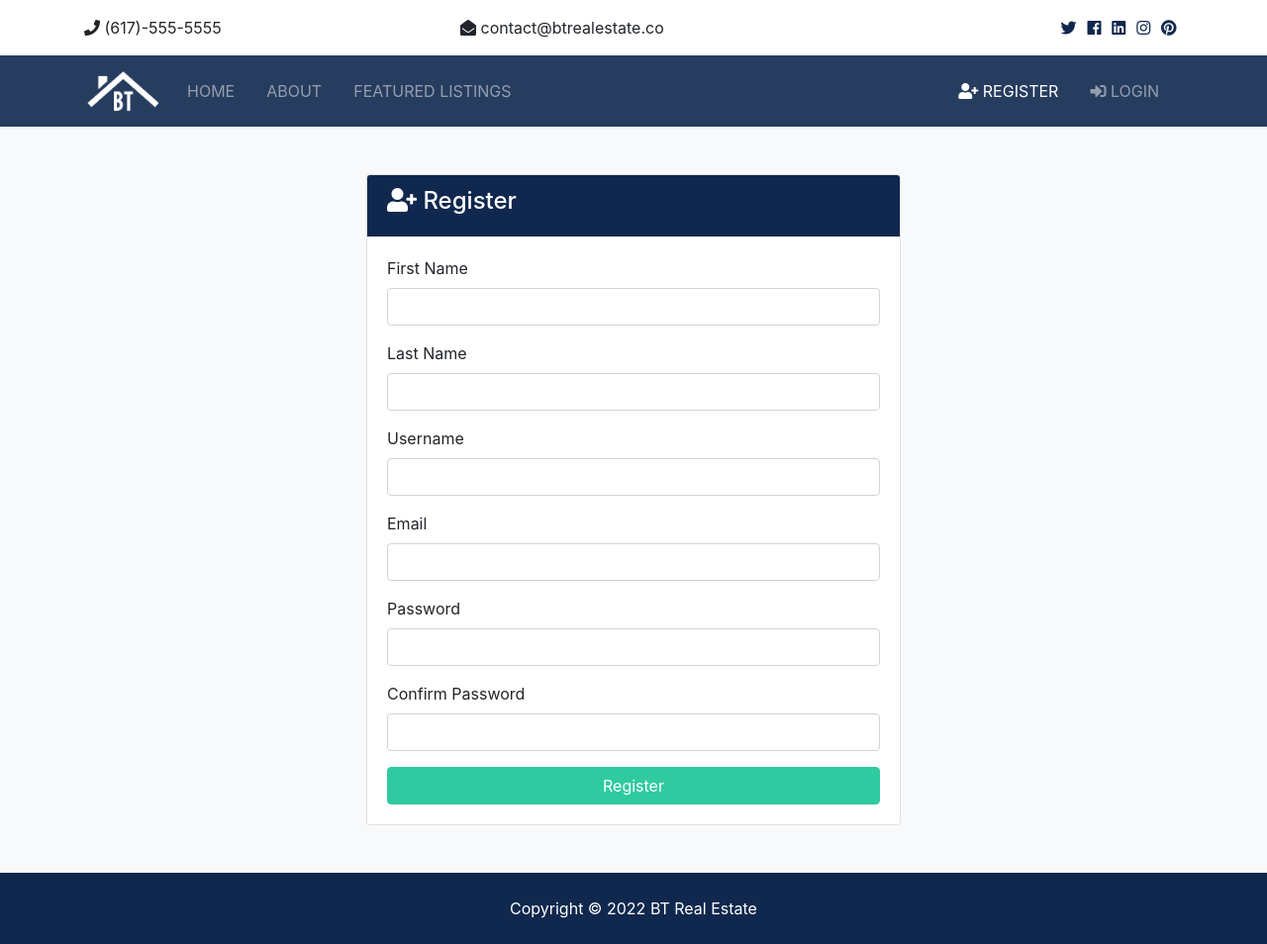
After one commit to Tilejka/house_sell-project, a Django app: template templates/accounts/register.html in a window 1280 px wide. The commit adds this page. Shown: the whole page at 99% size. Run offline with Django 4.2, Linux system fonts and the light colour scheme; the template is opened without the code that fills it, so the values that code supplies are empty; some libraries are stand-ins or nearby versions.

Commit message:
Added accounts and inquiries.

```diff
--- a/btre/static/js/main.js
+++ b/btre/static/js/main.js
@@ -1,2 +1,6 @@
 const date = new Date();
 document.querySelector('.year').innerHTML = date.getFullYear();
+
+setTimeout(function() {
+  $('#message').fadeOut('slow');
+}, 3000);
--- a/btre/urls.py
+++ b/btre/urls.py
@@ -22,5 +22,7 @@ from django.conf.urls.static import static
 urlpatterns = [
     path('', include('pages.urls')),
     path('listings/', include('listings.urls')),
+    path('accounts/', include('accounts.urls')),
+    path('contacts/', include('contacts.urls')),
     path('admin/', admin.site.urls),
     ] + static(settings.MEDIA_URL, document_root=settings.MEDIA_ROOT)
--- /dev/null
+++ b/contacts/urls.py
@@ -0,0 +1,6 @@
+from django.urls import path
+from . import views
+
+urlpatterns = [
+    path('contact', views.contact, name='contact'),
+]
--- /dev/null
+++ b/templates/accounts/register.html
@@ -0,0 +1,52 @@
+{% extends 'base.html' %}
+
+{% block title %} | Register Account {% endblock %}
+
+{% block content %}
+<section id="register" class="bg-light py-5">
+    <div class="container">
+      <div class="row">
+        <div class="col-md-6 mx-auto">
+          <div class="card">
+            <div class="card-header bg-primary text-white">
+              <h4>
+                <i class="fas fa-user-plus"></i> Register</h4>
+            </div>
+            <div class="card-body">
+                <!-- Alerts -->
+                {% include 'partials/_alerts.html' %}
+                <form action="{% url 'register' %}" method="POST">
+                    {% csrf_token %}
+                  <div class="form-group">
+                  <label for="first_name">First Name</label>
+                  <input type="text" name="first_name" class="form-control" required>
+                </div>
+                <div class="form-group">
+                  <label for="last_name">Last Name</label>
+                  <input type="text" name="last_name" class="form-control" required>
+                </div>
+                <div class="form-group">
+                  <label for="username">Username</label>
+                  <input type="text" name="username" class="form-control" required>
+                </div>
+                <div class="form-group">
+                  <label for="email">Email</label>
+                  <input type="email" name="email" class="form-control" required>
+                </div>
+                <div class="form-group">
+                  <label for="password2">Password</label>
+                  <input type="password" name="password" class="form-control" required>
+                </div>
+                <div class="form-group">
+                  <label for="password">Confirm Password</label>
+                  <input type="password" name="password2" class="form-control" required>
+                </div>
+                <input type="submit" value="Register" class="btn btn-secondary btn-block">
+              </form>
+            </div>
+          </div>
+        </div>
+      </div>
+    </div>
+</section>
+{% endblock %}
--- a/templates/base.html
+++ b/templates/base.html
@@ -1,6 +1,7 @@
 {% load static %}
 <!DOCTYPE html>
 <html lang="en">
+
 <head>
   <meta charset="UTF-8">
   <meta name="viewport" content="width=device-width, initial-scale=1.0">
@@ -11,23 +12,27 @@
   <link rel="stylesheet" href="{% static 'css/bootstrap.css' %}">
   <!-- Custom -->
   <link rel="stylesheet" href="{% static 'css/style.css' %}">
-    <!-- LightBox -->
+  <!-- Lightbox -->
   <link rel="stylesheet" href="{% static 'css/lightbox.min.css' %}">
+
+  <title>BT Real Estate {% block title %}{% endblock %}</title>
 </head>
+
 <body>
-    <!-- Top bar -->
+  <!-- Top Bar -->
   {% include 'partials/_topbar.html' %}
-    <!-- Nav bar -->
+  <!-- NavBar -->
   {% include 'partials/_navbar.html' %}
-    <!-- Main content -->
-    {% block content %}
-    {% endblock %}
+    <!-- Main Content -->
+  {% block content %} {% endblock %}
   <!-- Footer -->
   {% include 'partials/_footer.html' %}
 
-    <script src="{% static 'js/jquery-3.3.1.min.js' %}"></script>
-    <script src="{% static 'js/bootstrap.bundle.min.js' %}"></script>
-    <script src="{% static 'js/lightbox.min.js' %}"></script>
-    <script src="{% static 'js/main.js' %}"></script>
+
+  <script src="{% static 'js/jquery-3.3.1.min.js' %} "></script>
+  <script src="{% static 'js/bootstrap.bundle.min.js' %} "></script>
+  <script src="{% static 'js/lightbox.min.js' %} "></script>
+  <script src="{% static 'js/main.js' %} "></script>
 </body>
+
 </html>
--- a/templates/listings/listings.html
+++ b/templates/listings/listings.html
@@ -1,6 +1,8 @@
 {% extends 'base.html' %}
 
 {% load humanize %}
+
+{% block title %} | Browse Property Listings {% endblock %}
 
 {% block content %}
 <section id="showcase-inner" class="py-5 text-white">
--- a/templates/listings/search.html
+++ b/templates/listings/search.html
@@ -1,6 +1,8 @@
 {% extends 'base.html' %}
 
 {% load humanize %}
+
+{% block title %} | Search Results {% endblock %}
 
 {% block content %}
 <section id="showcase-inner" class="showcase-search text-white py-5">
--- a/templates/pages/about.html
+++ b/templates/pages/about.html
@@ -1,6 +1,8 @@
 {% extends 'base.html' %}
 
 {% load static %}
+
+{% block title %} | About {% endblock %}
 
 {% block content %}
  <section id="showcase-inner" class="py-5 text-white">
--- a/templates/pages/index.html
+++ b/templates/pages/index.html
@@ -1,6 +1,8 @@
 {% extends 'base.html' %}
 
 {% load humanize %}
+
+{% block title %} | Welcome {% endblock %}
 
 {% block content %}
 <!-- Showcase -->
@@ -64,6 +66,9 @@
       </div>
     </div>
   </section>
+
+<!-- Alerts -->
+{% include 'partials/_alerts.html' %}
 
   <!-- Listings -->
   <section id="listings" class="py-5">
--- /dev/null
+++ b/templates/partials/_alerts.html
@@ -0,0 +1,17 @@
+{% if messages %}
+  {% for message in messages %}
+    <div id="message" class="container">
+      <div class="alert alert-{{ message.tags }} alert-dismissible text-center" role="alert">
+        <button type="button" class="close" data-dismiss="alert"><span aria-hidden="true">&times;</span></button>
+        <strong>
+          {% if message.level == DEFAULT_MESSAGE_LEVELS.ERROR %}
+            Error:
+          {% else %}
+            {{ message.tags|title }}
+          {% endif %}
+        </strong>
+        {{ message }}
+      </div>
+    </div>
+  {% endfor %}
+{% endif %}
--- a/templates/partials/_navbar.html
+++ b/templates/partials/_navbar.html
@@ -28,26 +28,61 @@
           >
             <a class="nav-link" href="{% url 'about' %}">About</a>
           </li>
-          <li {% if 'listings' in request.path %}
+          <li
+            {% if 'listings' in request.path %}
             class="nav-item active mr-3"
             {% else %}
             class="nav-item mr-3"
-            {% endif %}>
+            {% endif %}
+          >
             <a class="nav-link" href="{% url 'listings' %}">Featured Listings</a>
           </li>
         </ul>
 
         <ul class="navbar-nav ml-auto">
+          {% if user.is_authenticated %}
+            <li
+            {% if 'dashboard' in request.path %}
+              class="nav-item active mr-3"
+              {% else %}
+              class="nav-item mr-3"
+              {% endif %}
+            >
+              <a class="nav-link" href="{% url 'dashboard' %}">
+                 Welcome {{ user.username }}! (Dashboard)</a>
+            </li>
             <li class="nav-item mr-3">
-            <a class="nav-link" href="register.html">
+              <a href="javascript:{document.getElementById('logout').submit()}" class="nav-link">
+                <i class="fas fa-sign-out-alt"></i> Logout
+              </a>
+              <form action="{% url 'logout' %}" method="POST" id="logout">
+                {% csrf_token %}
+                <input type="hidden">
+              </form>
+            </li>
+          {% else %}
+            <li
+            {% if 'register' in request.path %}
+              class="nav-item active mr-3"
+              {% else %}
+              class="nav-item mr-3"
+              {% endif %}
+            >
+              <a class="nav-link" href="{% url 'register' %}">
                 <i class="fas fa-user-plus"></i> Register</a>
             </li>
-          <li class="nav-item mr-3">
-            <a class="nav-link" href="login.html">
+            <li
+            {% if 'login' in request.path %}
+              class="nav-item active mr-3"
+              {% else %}
+              class="nav-item mr-3"
+              {% endif %}
+            >
+              <a class="nav-link" href="{% url 'login' %}">
                 <i class="fas fa-sign-in-alt"></i>
-
                 Login</a>
             </li>
+          {% endif %}
         </ul>
       </div>
     </div>
```
Also changed, not shown: accounts/urls.py (added, +9 -0 lines), btre/settings.py (+16 -10 lines), templates/accounts/dashboard.html (added, +69 -0 lines), templates/accounts/login.html (added, +38 -0 lines), templates/listings/listing.html (+14 -4 lines). Lines whose indentation alone changed are shown as unchanged.
